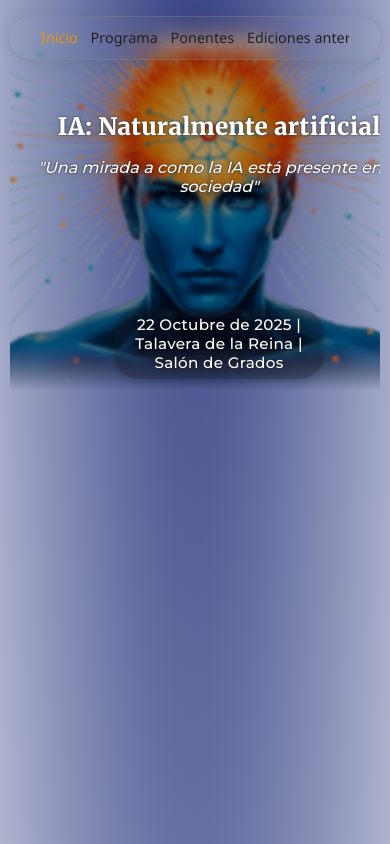
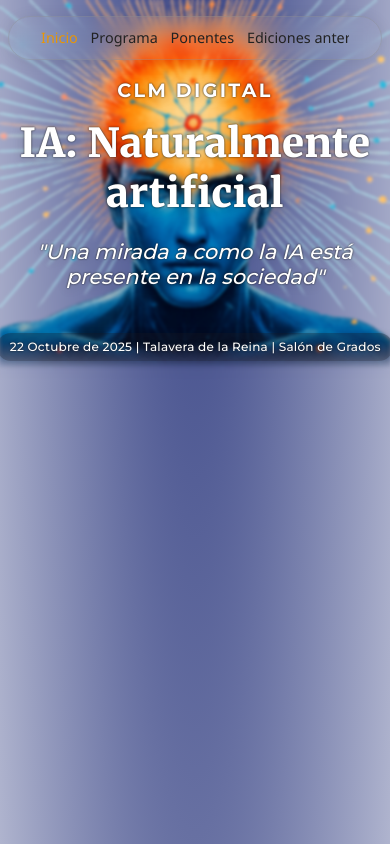
Before and after one commit to fernandomartin18/clmDigital, a React (Vite) app: page / in a window 390 px wide. Shown: the top 844 px of the page. Built offline with nearby package versions, Linux system fonts and the light colour scheme.

Commit message:
header adaptado a movil

```diff
--- a/src/css/Inicio.css
+++ b/src/css/Inicio.css
@@ -23,16 +23,16 @@
   filter: brightness(0.65);
   -webkit-mask-image: linear-gradient(
     to bottom,
-    transparent 0%,
-    black 12%,
-    black 88%,
+    black 0%,
+    black 85%,
+    rgba(0,0,0,0.10) 97%,
     transparent 100%
   );
   mask-image: linear-gradient(
     to bottom,
-    transparent 0%,
-    black 12%,
-    black 88%,
+    black 0%,
+    black 85%,
+    rgba(0,0,0,0.10) 97%,
     transparent 100%
   );
 }
@@ -51,6 +51,10 @@
   text-align: center;
   z-index: 2;
   padding: 0 1.5rem;
+  left: 0;
+  right: 0;
+  margin: 0 auto;
+  box-sizing: border-box;
 
   /* Fondo mejorar legibilidad */
   background: linear-gradient(
@@ -65,7 +69,7 @@
 /* Tema claro */
 :root[data-theme="light"] .inicio-hero-overlay {
   background: none;
-  backdrop-filter: blur(1.5px);
+  backdrop-filter: blur(1px);
   color: #fff;
 }
 
@@ -140,39 +144,120 @@
 }
 
 @media (max-width: 750px) {
+  .inicio-hero {
+    min-height: 220px;
+    height: 45vh;
+    width: 100vw;
+    position: fixed;
+    inset: 0;
+    margin: 0 !important;
+    padding: 0;
+    box-sizing: border-box;
+  }
+  .inicio-hero-img {
+    width: 100vw;
+    min-width: 100vw;
+    height: 100%;
+    position: absolute;
+    inset: 0;
+    margin: 0 !important;
+    display: block;
+    object-fit: cover;
+    box-sizing: border-box;
+    /* Elimina cualquier borde/margen por defecto */
+    -webkit-mask-image: linear-gradient(
+      to bottom,
+      black 0%,
+      black 85%,
+      rgba(0,0,0,0.10) 97%,
+      transparent 100%
+    );
+    mask-image: linear-gradient(
+      to bottom,
+      black 0%,
+      black 85%,
+      rgba(0,0,0,0.10) 97%,
+      transparent 100%
+    );
+  }
+  .inicio-hero-overlay {
+    padding: 0 0.5rem;
+    align-items: center;
+    justify-content: flex-start;
+    text-align: center;
+    margin: 0;
+    left: 0;
+    right: 0;
+    top: 0;
+    bottom: 0;
+    width: 100vw;
+    height: 100%;
+    box-sizing: border-box;
+    padding-top: 7vh;
+  }
+  .inicio-event {
+    font-size: 1.3rem;
+    margin-bottom: 1rem;
+  }
   .inicio-title {
     font-size: 2.5rem;
+    margin-top: 0rem;
   }
   .inicio-subtitle {
     font-size: 1.3rem;
   }
   .inicio-info {
-    font-size: 1rem;
-    padding: 0.5rem 1rem;
+    font-size: 0.75rem;
+    padding: 0.4rem 0.8rem;
     bottom: 1.2rem;
+    white-space: nowrap;
+    text-align: center;
+    left: 50%;
+    transform: translateX(-50%);
+    width: auto;
+    max-width: 95vw;
+    overflow-x: auto;
   }
   .inicio-event {
     font-size: 1.2rem;
   }
-}
-
-@media (max-width: 600px) {
-  .inicio-title {
-    font-size: 1.5rem;
+  /* Blur y máscara según tema */
+  .inicio-hero-img {
+    filter: brightness(0.65);
+    -webkit-mask-image: linear-gradient(
+      to bottom,
+      black 0%,
+      black 85%,
+      rgba(0,0,0,0.10) 97%,
+      transparent 100%
+    );
+    mask-image: linear-gradient(
+      to bottom,
+      black 0%,
+      black 85%,
+      rgba(0,0,0,0.10) 97%,
+      transparent 100%
+    );
   }
-  .inicio-subtitle {
-    font-size: 1rem;
+  :root[data-theme="light"] .inicio-hero-img {
+    filter: blur(1px) brightness(1);
+    -webkit-mask-image: linear-gradient(
+      to bottom,
+      black 0%,
+      black 90%,
+      rgba(0,0,0,0.01) 97%,
+      transparent 100%
+    );
+    mask-image: linear-gradient(
+      to bottom,
+      black 0%,
+      black 90%,
+      rgba(0,0,0,0.01) 97%,
+      transparent 100%
+    );
   }
-  .inicio-info {
-    font-size: 0.95rem;
-    padding: 0.4rem 0.8rem;
-    bottom: 0.7rem;
-  }
-  .inicio-hero {
-    min-height: 250px;
-    height: 45vh;
-  }
-  .inicio-event {
-    font-size: 0.9rem;
+  :root[data-theme="light"] .inicio-hero-overlay {
+    background: none;
+    backdrop-filter: blur(1px);
   }
 }
```
Also changed, not shown: public/header.png.
